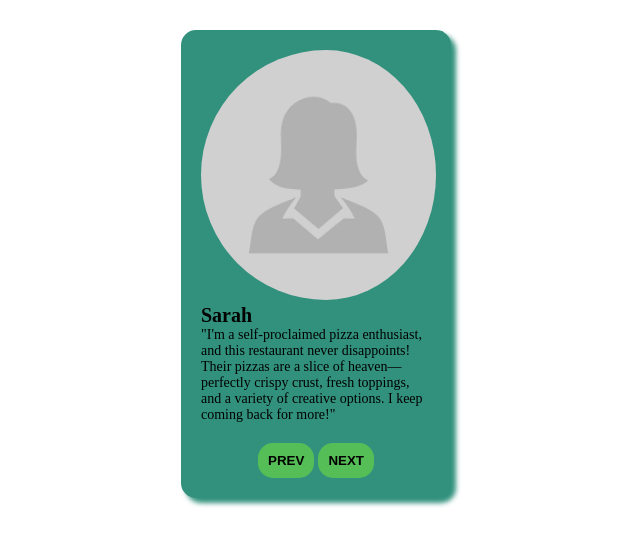
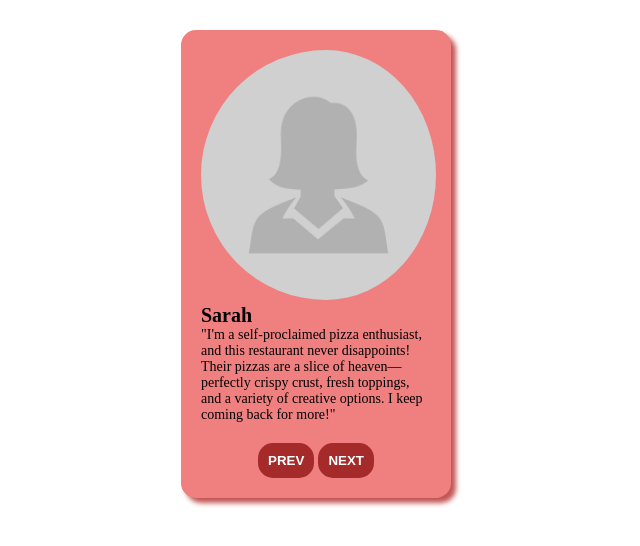
Before and after one commit to RonoBeatrice1/Review-carousel, a plain HTML site: page index.html in a window 1280 px wide. Shown: the whole page, without its empty margins (324-964 px from the left). Drawn offline with Linux system fonts and the light colour scheme.

Commit message:
Finished Styling the carousel for a polished user interface.

```diff
--- a/style.css
+++ b/style.css
@@ -5,14 +5,14 @@
 }
 
 .review {
-  background: #32917d;
+  background: lightcoral;
   height: auto;
   width: 270px;
   border-radius: 15px;
   margin: auto;
   padding: 10px;
   margin-top: 30px;
-  box-shadow: 5px 5px 5px #32917d;
+  box-shadow: 5px 5px 5px rgb(194, 85, 85);
   align-items: center;
 }
 
@@ -48,7 +48,12 @@
   border-radius: 15px;
   border: none;
   font-weight: 900;
-  background: rgb(86, 190, 86);
+  background: brown;
+  color: white;
+}
+
+.review_button button:hover {
+  background: black;
 }
 
 .review_items {
```
